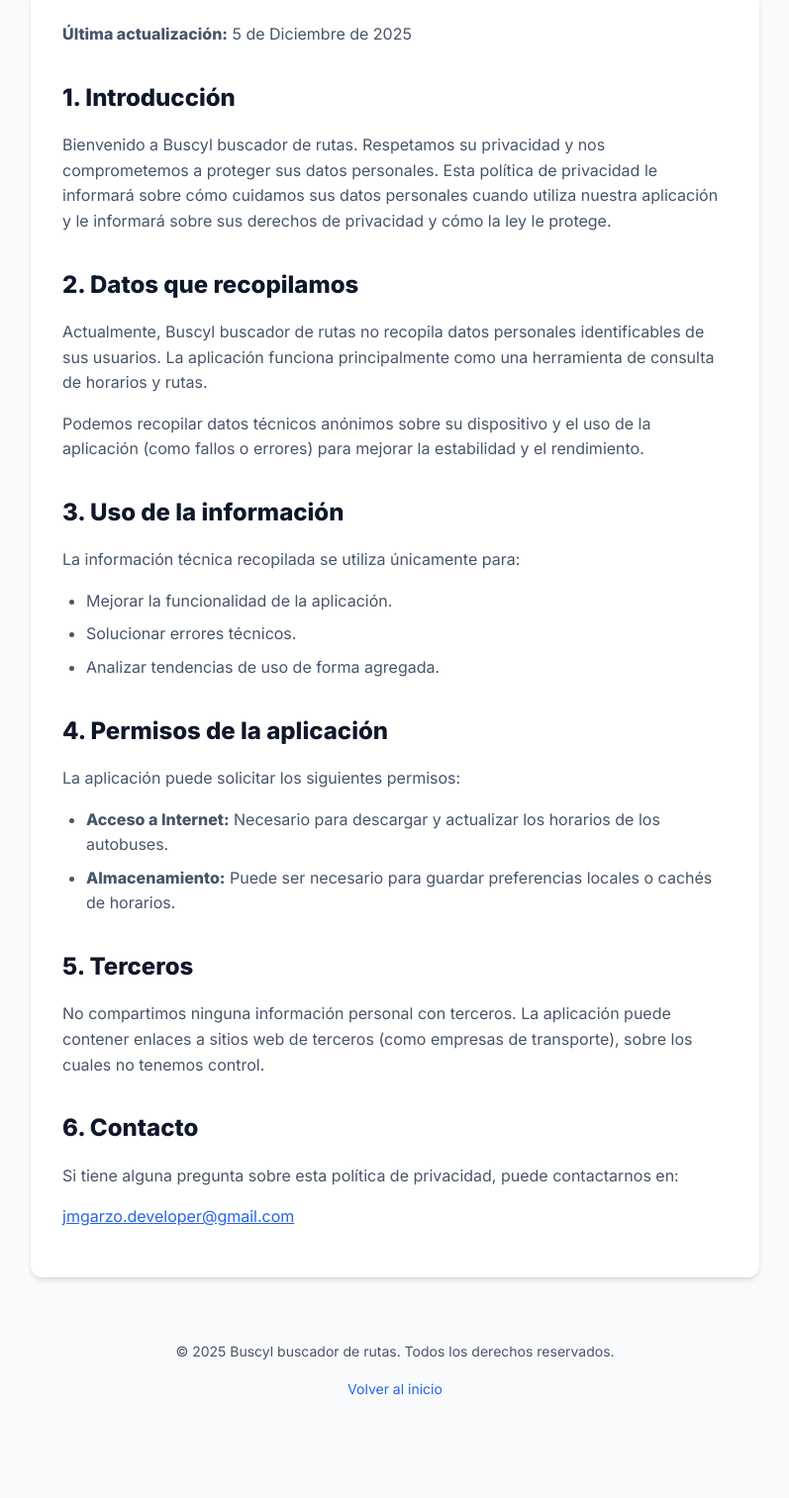
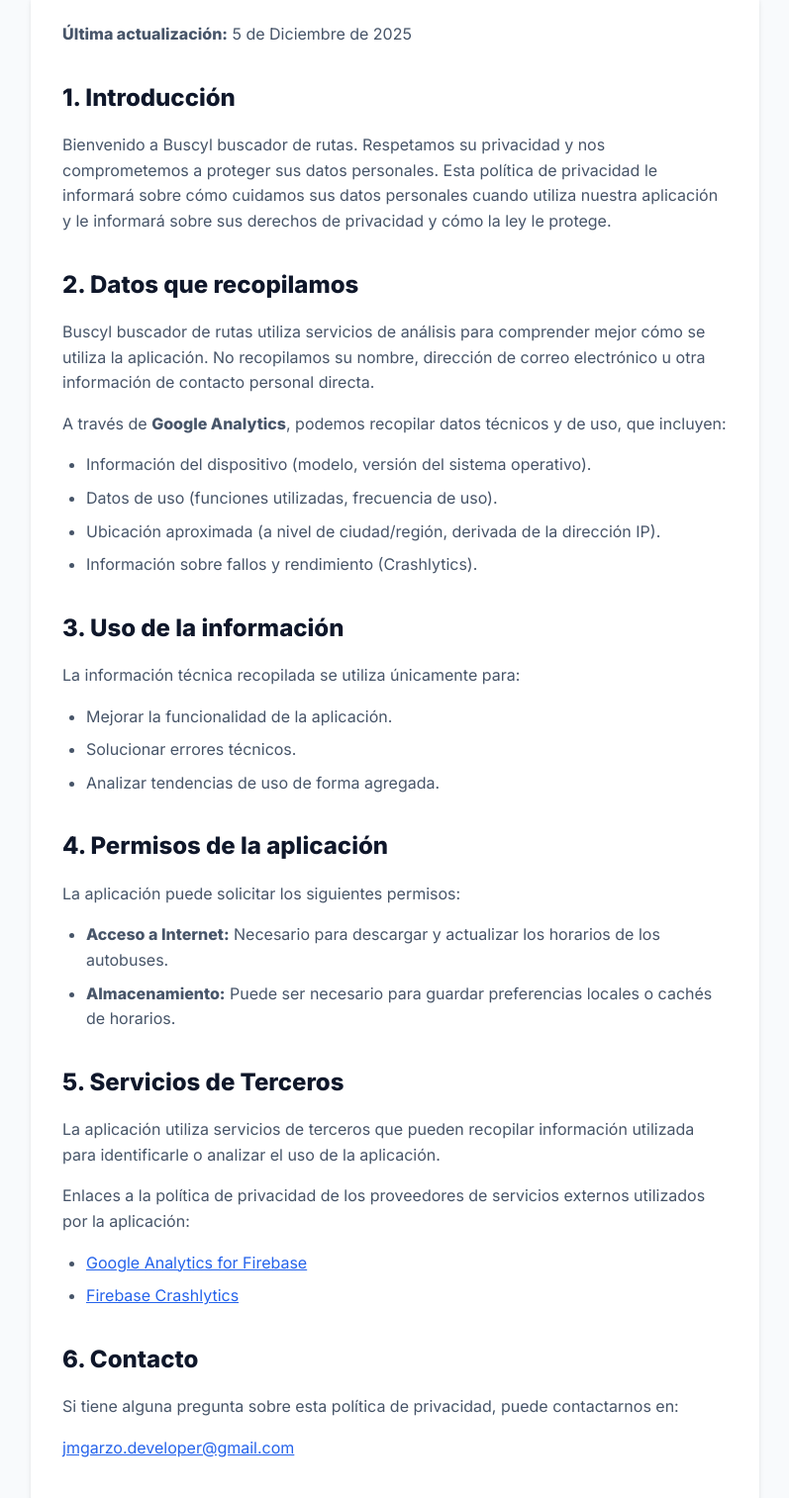
Before and after one commit to jmgarzo/BuscylRouteFinder-web, a plain HTML site: page docs/es/privacy.html in a window 1280 px wide. Shown: the part 325-1839 px from the top of the page at 99% size, without its empty margins (241-1038 px from the left). Before the commit the page ends 1789 px from the top, so only its background shows below. Drawn offline with Linux system fonts and the light colour scheme.

Commit message:
Añadir cláusula de Google Analytics y Crashlytics

```diff
--- a/docs/es/privacy.html
+++ b/docs/es/privacy.html
@@ -28,11 +28,17 @@
                 aplicación y le informará sobre sus derechos de privacidad y cómo la ley le protege.</p>
 
             <h2>2. Datos que recopilamos</h2>
-            <p>Actualmente, Buscyl buscador de rutas no recopila datos personales identificables de sus usuarios. La
-                aplicación funciona
-                principalmente como una herramienta de consulta de horarios y rutas.</p>
-            <p>Podemos recopilar datos técnicos anónimos sobre su dispositivo y el uso de la aplicación (como fallos o
-                errores) para mejorar la estabilidad y el rendimiento.</p>
+            <p>Buscyl buscador de rutas utiliza servicios de análisis para comprender mejor cómo se utiliza la
+                aplicación. No recopilamos su nombre, dirección de correo electrónico u otra información de contacto
+                personal directa.</p>
+            <p>A través de <strong>Google Analytics</strong>, podemos recopilar datos técnicos y de uso, que incluyen:
+            </p>
+            <ul>
+                <li>Información del dispositivo (modelo, versión del sistema operativo).</li>
+                <li>Datos de uso (funciones utilizadas, frecuencia de uso).</li>
+                <li>Ubicación aproximada (a nivel de ciudad/región, derivada de la dirección IP).</li>
+                <li>Información sobre fallos y rendimiento (Crashlytics).</li>
+            </ul>
 
             <h2>3. Uso de la información</h2>
             <p>La información técnica recopilada se utiliza únicamente para:</p>
@@ -51,9 +57,17 @@
                     horarios.</li>
             </ul>
 
-            <h2>5. Terceros</h2>
-            <p>No compartimos ninguna información personal con terceros. La aplicación puede contener enlaces a sitios
-                web de terceros (como empresas de transporte), sobre los cuales no tenemos control.</p>
+            <h2>5. Servicios de Terceros</h2>
+            <p>La aplicación utiliza servicios de terceros que pueden recopilar información utilizada para identificarle
+                o analizar el uso de la aplicación.</p>
+            <p>Enlaces a la política de privacidad de los proveedores de servicios externos utilizados por la
+                aplicación:</p>
+            <ul>
+                <li><a href="https://firebase.google.com/policies/analytics" target="_blank"
+                        style="color: var(--primary-color);">Google Analytics for Firebase</a></li>
+                <li><a href="https://firebase.google.com/support/privacy" target="_blank"
+                        style="color: var(--primary-color);">Firebase Crashlytics</a></li>
+            </ul>
 
             <h2>6. Contacto</h2>
             <p>Si tiene alguna pregunta sobre esta política de privacidad, puede contactarnos en:</p>
```
Also changed, not shown: docs/en/privacy.html (+19 -8 lines).
